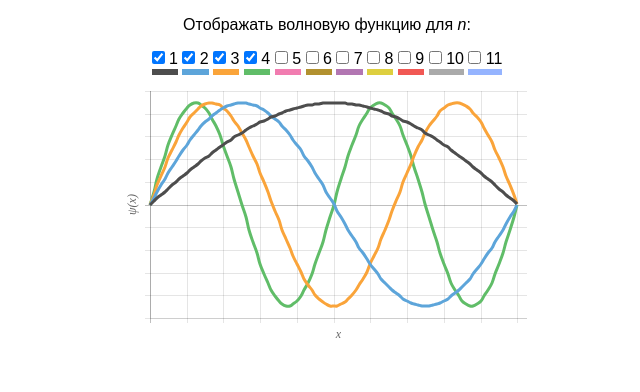
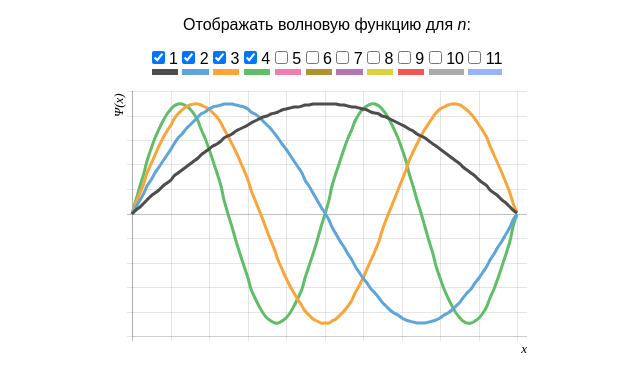
Before and after one commit to Amphiluke/learn-quantum-mechanics, a plain HTML site: page infinite-potential-well/index.html in a window 1280 px wide. Shown: the whole page, without its empty margins (313-953 px from the left). Drawn offline with Linux system fonts and the light colour scheme.

Commit message:
Make separate scale labels

```diff
--- a/infinite-potential-well/index.html
+++ b/infinite-potential-well/index.html
@@ -25,7 +25,7 @@
             <label><input type="checkbox"> 10</label>
             <label><input type="checkbox"> 11</label>
         </p>
-        <p><canvas id="ipw-canvas" class="ipw-canvas" width="400" height="250"></canvas></p>
+        <p class="ipw-canvas-wrap"><canvas id="ipw-canvas" class="ipw-canvas" width="400" height="250"></canvas></p>
     </form>
 
     <script src="../vendor/system.js"></script>
--- a/infinite-potential-well/js/chart.js
+++ b/infinite-potential-well/js/chart.js
@@ -29,12 +29,6 @@ var config = {
         },
         scales: {
             xAxes: [{
-                scaleLabel: {
-                    display: true,
-                    fontFamily: "'Times New Roman',serif",
-                    fontStyle: "italic",
-                    labelString: "x"
-                },
                 type: "linear",
                 position: "bottom",
                 gridLines: {
@@ -45,12 +39,6 @@ var config = {
                 }
             }],
             yAxes: [{
-                scaleLabel: {
-                    display: true,
-                    fontFamily: "'Times New Roman',serif",
-                    fontStyle: "italic",
-                    labelString: "ψ(x)"
-                },
                 gridLines: {
                     tickMarkLength: 5
                 },
```
Also changed, not shown: infinite-potential-well/css/main.css (+1 -1 lines).
